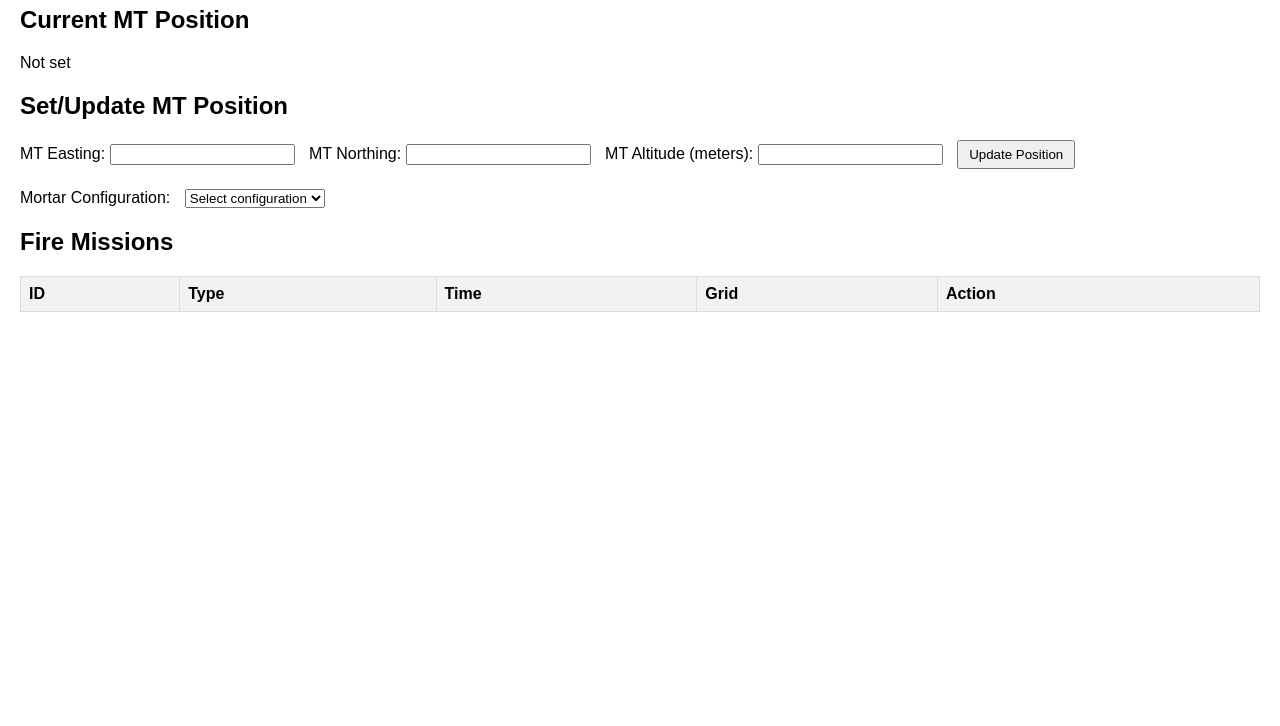
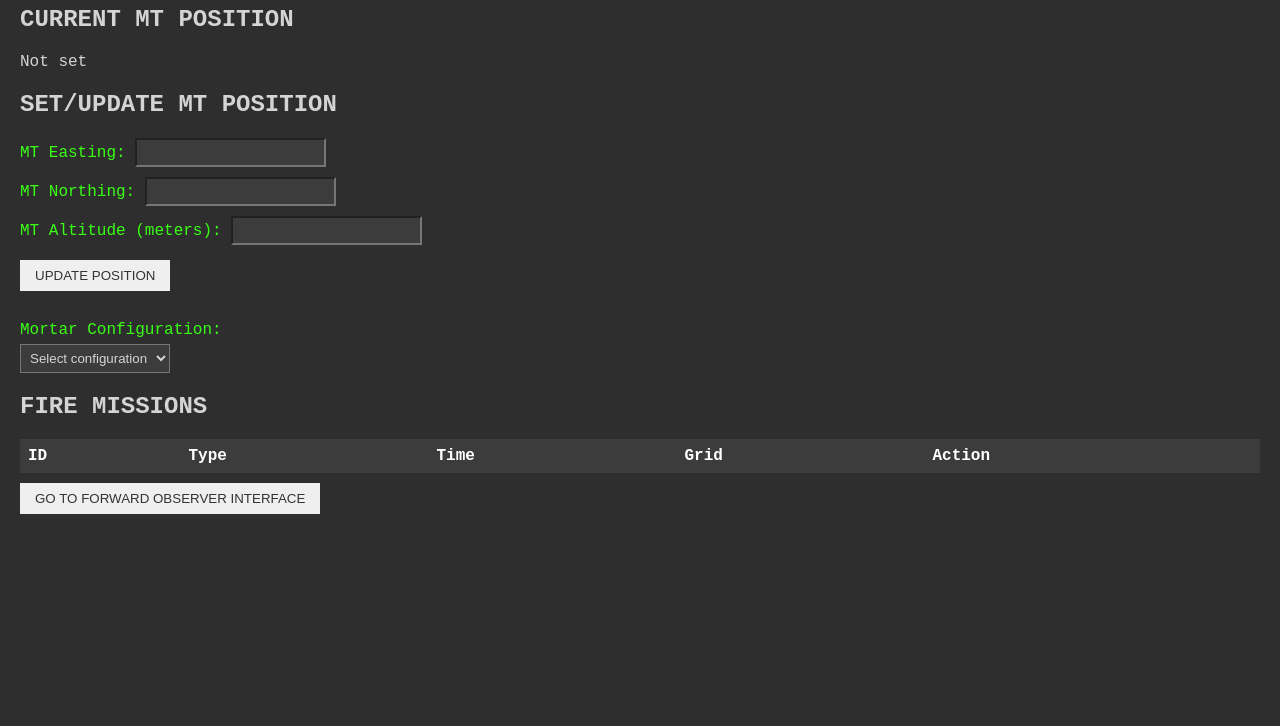
Before and after one commit to austin-maglinger/ARMA-MORTAR-APP, a website: page public/mt.html in a window 1280 px wide. Shown: the part 74-800 px from the top of the page. Drawn offline with Linux system fonts and the light colour scheme; no server answers.

Commit message:
CSS STylization+ navigation button add
Added button to navigate to FO interface

```diff
--- a/public/mt.html
+++ b/public/mt.html
@@ -3,13 +3,57 @@
 <head>
   <title>MT Interface</title>
   <style>
-    body { font-family: Arial, sans-serif; margin: 20px; }
-    table { border-collapse: collapse; width: 100%; }
-    th, td { border: 1px solid #ddd; padding: 8px; text-align: left; }
-    th { background-color: #f2f2f2; }
-    label { margin-right: 10px; }
-    #mtPositionForm, #firingData, #mtPosition { margin-top: 20px; }
-    button { padding: 5px 10px; }
+    body {
+      font-family: 'Courier New', monospace;
+      background-color: #2e2e2e;
+      color: #d4d4d4;
+      margin: 20px;
+    }
+    h1, h2 {
+      color: #olive-drab;
+      text-transform: uppercase;
+    }
+    label {
+      display: block;
+      margin: 10px 0 5px;
+      color: #39FF14; /* Neon green for labels */
+    }
+    input, select {
+      background-color: #3c3c3c;
+      border: 1px solid #olive-drab;
+      color: #d4d4d4;
+      padding: 5px;
+    }
+    button {
+      background-color: #olive-drab;
+      color: #333; /* Dark text for contrast */
+      border: none;
+      padding: 8px 15px;
+      margin: 10px 0;
+      cursor: pointer;
+      text-transform: uppercase;
+    }
+    button:hover {
+      background-color: #556b2f;
+      color: #fff; /* White text on hover */
+    }
+    table {
+      border-collapse: collapse;
+      width: 100%;
+      background-color: #3c3c3c;
+    }
+    th, td {
+      border: 1px solid #olive-drab;
+      padding: 8px;
+      text-align: left;
+    }
+    th {
+      background-color: #olive-drab;
+      color: #fff;
+    }
+    p {
+      color: #d4d4d4;
+    }
   </style>
 </head>
 <body>
@@ -46,6 +90,7 @@
   </table>
 
   <div id="firingData"></div>
+  <button onclick="window.location.href='/index.html'">Go to Forward Observer Interface</button>
   <script src="mt.js"></script>
 </body>
 </html>
```
